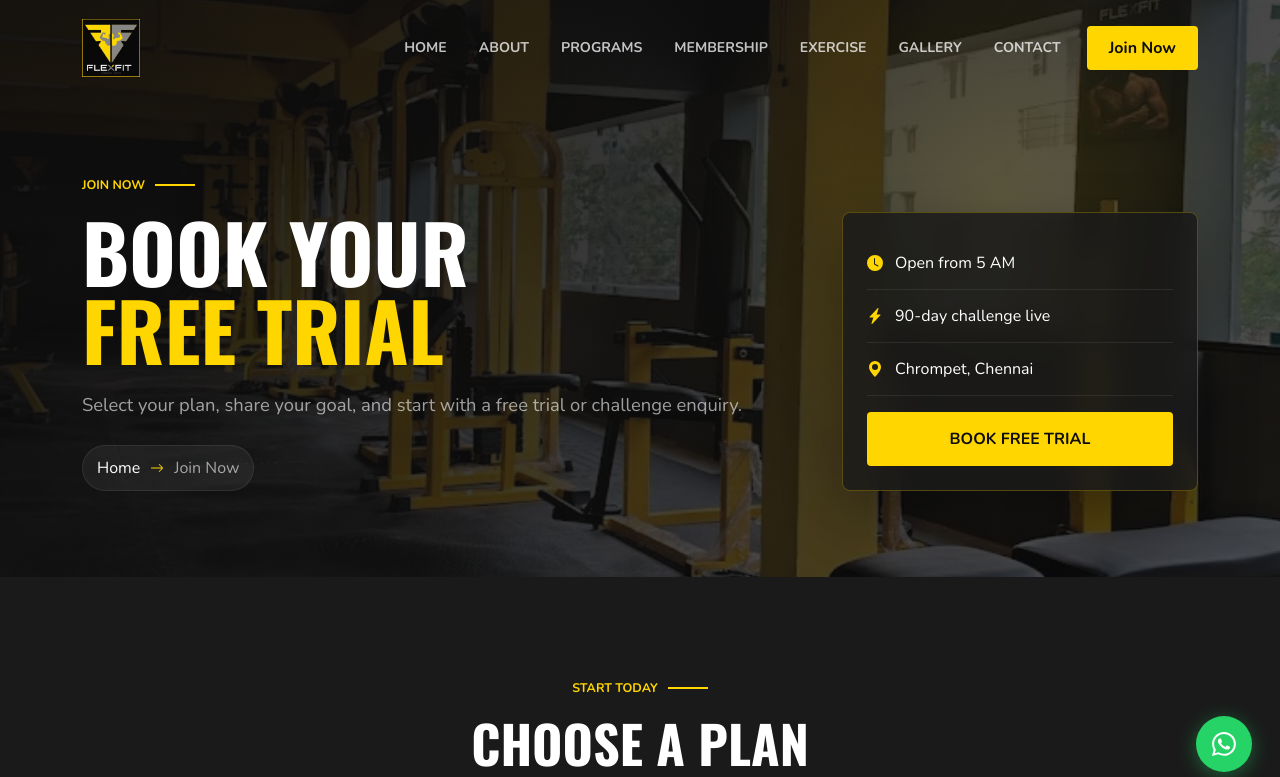
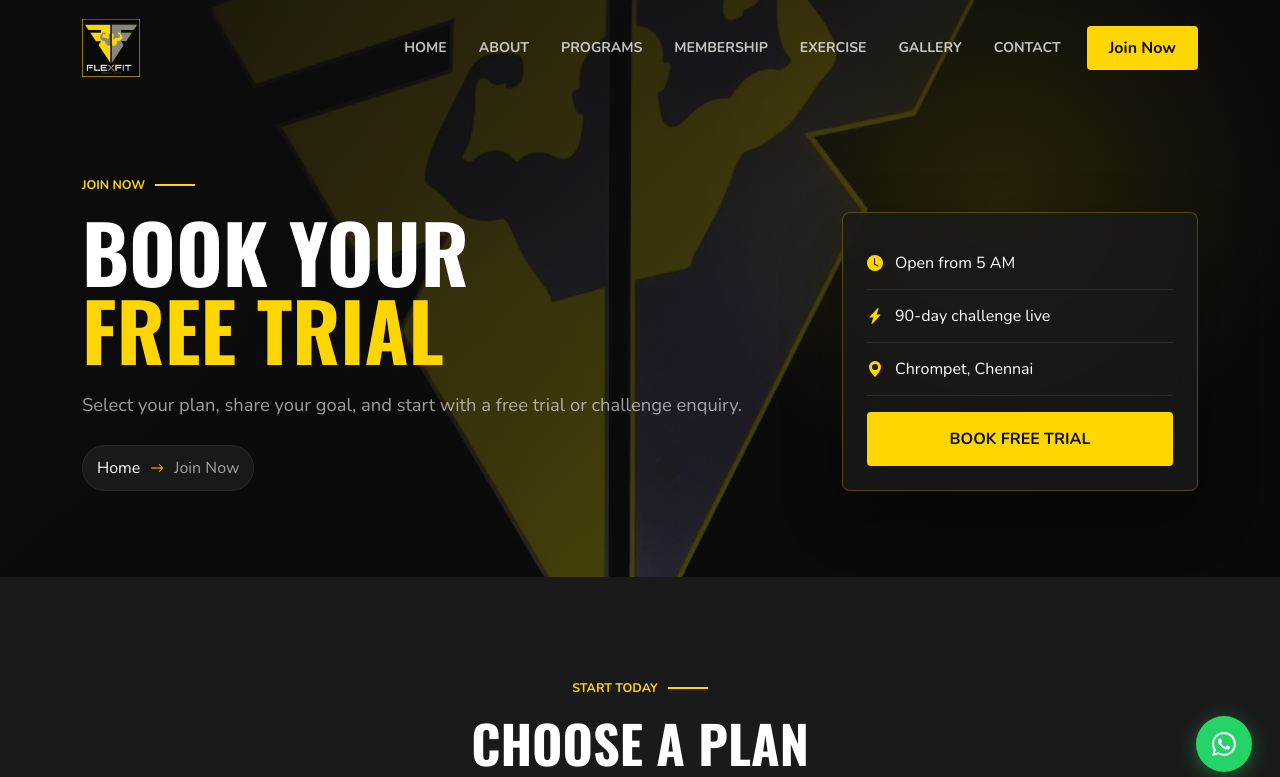
Before and after one commit to rajeshkanna-s/FlexFit, a React (Vite) app in the folder client/: page /join in a window 1280 px wide. Shown: the top 777 px of the page. Built offline with nearby package versions, Linux system fonts and the light colour scheme.

Commit message:
Use logo image for page hero

```diff
--- a/client/src/pages/PageHero.tsx
+++ b/client/src/pages/PageHero.tsx
@@ -19,7 +19,7 @@ const defaultSubtitles: Record<string, string> = {
 };
 
 const PageHero = ({ label, title, highlight, subtitle }: PageHeroProps) => (
-  <section className="page-hero" style={{ backgroundImage: "url('/assets/Gallery/FlexFit_Gym_Interior_Daytime_View.png')" }}>
+  <section className="page-hero" style={{ backgroundImage: "url('/assets/Gallery/FlexFit_Logo_Black_Background.png')" }}>
     <div className="container">
       <div className="row g-4 align-items-end">
         <div className="col-lg-8">
```
